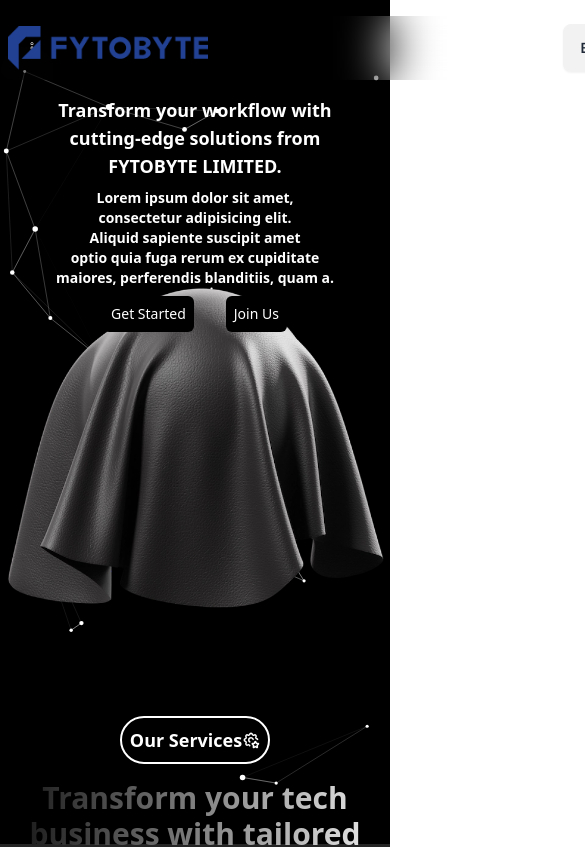
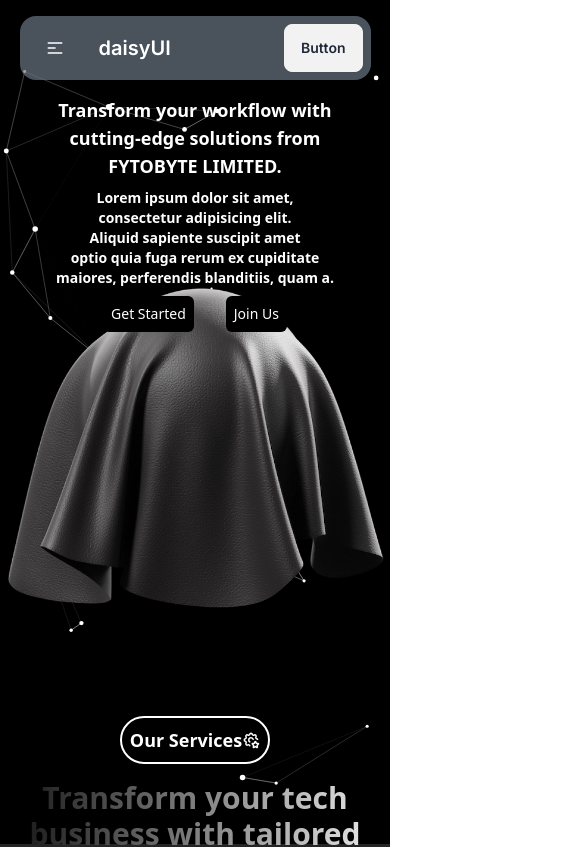
Before and after one commit to tofail-ahmed/fytobyte, a Next.js app: page / in a window 390 px wide. Shown: the top 847 px of the page, 585 px wide, since content can reach past the window. Built offline with nearby package versions, Linux system fonts and the light colour scheme.

Commit message:
oops! navbar responsive issue fixed

```diff
--- a/package.json
+++ b/package.json
@@ -14,7 +14,6 @@
     "@tsparticles/react": "^3.0.0",
     "aos": "^2.3.4",
     "flowbite-react": "^0.9.0",
-    "framer-motion": "^11.1.8",
     "next": "14.2.3",
     "react": "^18",
     "react-dom": "^18",
--- /dev/null
+++ b/src/app/components/navbar/Navbar.css
@@ -0,0 +1,5 @@
+.navbar-end {
+      display: flex;
+      flex-direction: row; /* Ensure items are arranged horizontally */
+      align-items: center; /* Align items vertically */
+    }
--- a/src/app/components/navbar/Navsbar.jsx
+++ b/src/app/components/navbar/Navsbar.jsx
@@ -1,73 +1,83 @@
 "use client";
-import React from "react";
+import React, { useState } from "react";
 import Image from "next/image";
+import logo from "../../../../public/assets/logo1.png";
 import { FaMoon } from "react-icons/fa";
 import { MdSunny } from "react-icons/md";
-import logo from "../../../../public/assets/logo1.png";
 import Link from "next/link";
 import { usePathname } from "next/navigation";
-import { MdWifiCalling3 } from "react-icons/md";
 import { useThemeContext } from "../../lib/provider/ThemeContext";
-import Container from "../Container/Conatiner";
-import { CiMenuKebab } from "react-icons/ci";
+import Container from "../Container/Conatiner"
 
 const Navsbar = () => {
+  const { dark, toggleTheme } = useThemeContext();
   const pathName = usePathname();
-  const { dark, toggleTheme } = useThemeContext();
+  const [isOpen, setIsOpen] = useState(false);
+
+  const toggleNavbar = () => {
+    setIsOpen(!isOpen);
+  };
 
   return (
-    <Container className="z-50">
-      <div className="navbar relative backdrop-blur-xl rounded-xl z-50 flex justify-between items-center">
+    <div className=" relative z-50 navbar bg-slate-400/50 backdrop-blur-xl w-[90vw] rounded-2xl mx-auto">
   <div className="navbar-start">
     <div className="dropdown">
-            <div
-              tabIndex={0}
-              role="button"
-              className="btn btn-ghost lg:hidden sm:navbar-end"
-            >
-              <CiMenuKebab />
+      <div tabIndex={0} role="button" className="btn btn-ghost lg:hidden">
+        <svg xmlns="http://www.w3.org/2000/svg" className="h-5 w-5" fill="none" viewBox="0 0 24 24" stroke="currentColor"><path strokeLinecap="round" strokeLinejoin="round" strokeWidth="2" d="M4 6h16M4 12h8m-8 6h16" /></svg>
       </div>
-            <ul
-              tabIndex={0}
-              className="menu menu-sm dropdown-content mt-3 z-[1] p-2 shadow bg-slate-400/50 rounded-box w-auto"
-            >
-              <li>
-                <a>Item 1</a>
-              </li>
+      <ul tabIndex={0} className="menu menu-sm dropdown-content mt-3 z-[1] p-2 shadow bg-base-100 rounded-box w-52">
+        <li><a>Item 1</a></li>
         <li>
           <a>Parent</a>
+          <ul className="p-2">
+            <li><a>Submenu 1</a></li>
+            <li><a>Submenu 2</a></li>
+          </ul>
         </li>
-              <li>
-                <a>Item 3</a>
-              </li>
+        <li><a>Item 3</a></li>
       </ul>
     </div>
-          <Image className="w-[200px] lg:w-[400px] absolute sm:right-0 " src={logo} alt="img" />
+    <a className="btn btn-ghost text-xl">daisyUI</a>
   </div>
   <div className="navbar-center hidden lg:flex">
     <ul className="menu menu-horizontal px-1">
-            <li>
-              <a>Item 1</a>
-            </li>
+      <li><a>Item 1</a></li>
       <li>
         <details>
           <summary>Parent</summary>
+          <ul className="p-2">
+            <li><a>Submenu 1</a></li>
+            <li><a>Submenu 2</a></li>
+          </ul>
         </details>
       </li>
-            <li>
-              <a>Item 3</a>
-            </li>
+      <li><a>Item 3</a></li>
     </ul>
   </div>
   <div className="navbar-end">
     <a className="btn">Button</a>
   </div>
 </div>
-    </Container>
+  );
+};
+
+const NavItem = ({ path, currentPath, children }) => {
+  const isActive = currentPath === path;
+  return (
+    <li className="m-2">
+      <Link href={path} className={`text-[#224192] text-xl ${
+        isActive ? "border-b-2 border-b-[#224192]" : ""
+      }`}>
+        {children}
+      </Link>
+    </li>
   );
 };
 
 export default Navsbar;
+
+
+
 
 // "use client";
 // import React from "react";
--- a/src/app/layout.js
+++ b/src/app/layout.js
@@ -3,10 +3,10 @@ import { Inter } from "next/font/google";
 import "./globals.css";
 
 
-import Navbar from "./components/navbar/Navsbar";
 import Footer from "./components/footer/Footer.jsx";
 import { ThemeProvider, useThemeContext } from "./lib/provider/ThemeContext";
 import ParticlesComponent from "./components/partilces";
+import Navsbar from "./components/navbar/Navsbar";
 
 const inter = Inter({ subsets: ["latin"] });
 
@@ -41,7 +41,7 @@ function NavbarContainer() {
   return (
     <div className={inter.className}>
      <div className="pt-4">
-     <Navbar />
+     <Navsbar />
      </div>
     </div>
   );
--- a/src/app/page.js
+++ b/src/app/page.js
@@ -9,7 +9,7 @@ import { useThemeContext } from "./lib/provider/ThemeContext";
 import Solution from "./components/solution/Solution.jsx";
 import Knowledge from "./components/knowledge/Knowledge.jsx";
 import News from "./components/News/News.jsx";
-import { motion } from "framer-motion";
+
 
 const HeroSection = () => {
 
@@ -59,6 +59,7 @@ const ButtonGroup = ({ dark }) => {
     <div className="flex justify-center items-center gap-8">
       <button
         data-aos="fade-up"
+        data-aos-offset="0"
         className={`${
           dark ? "bg-white text-black" : "bg-black text-white"
         } p-2 rounded-md lg:text-lg text-sm`}
```
Also changed, not shown: 1 other file (tests, documents, lock files or other folders). Lines whose indentation alone changed are shown as unchanged.
